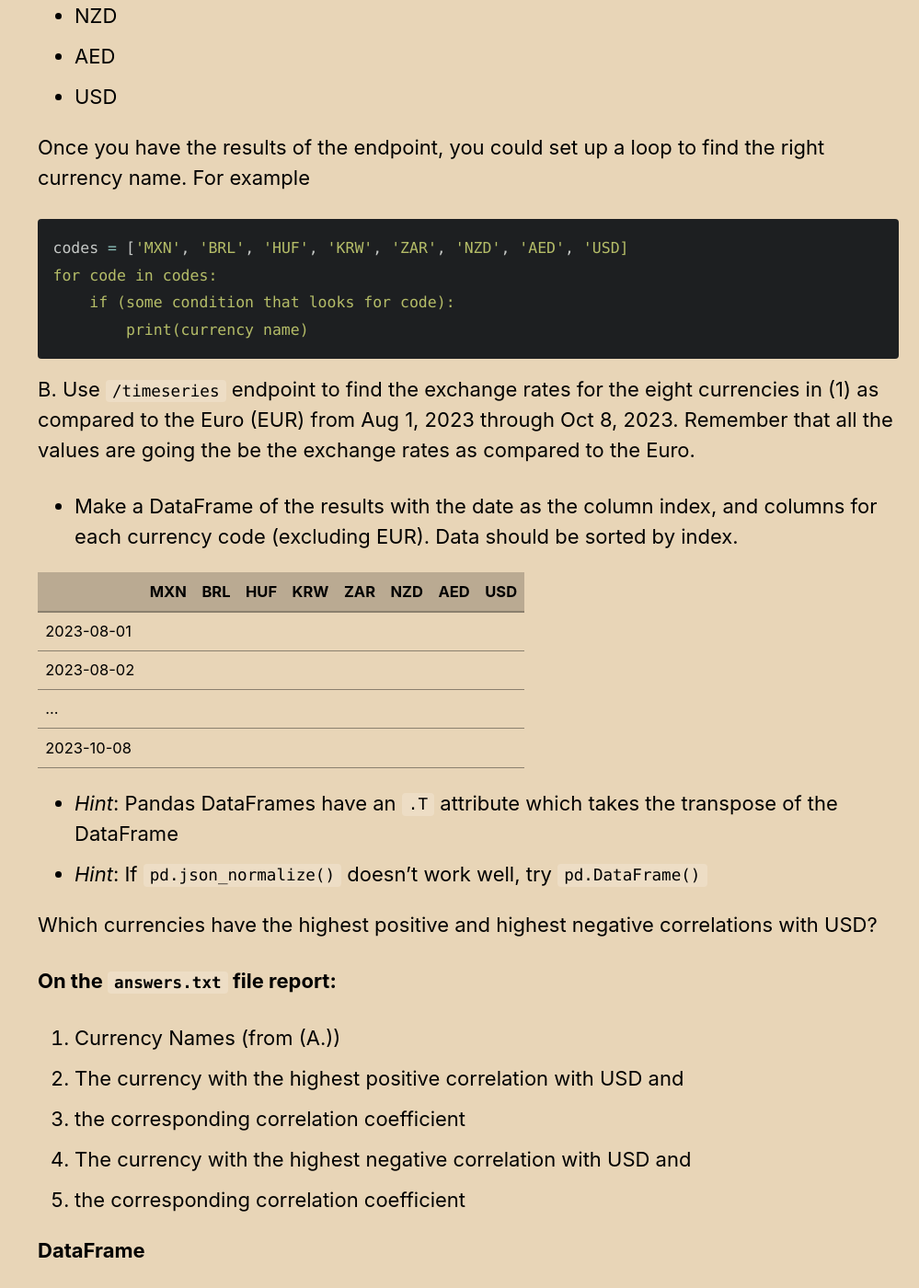
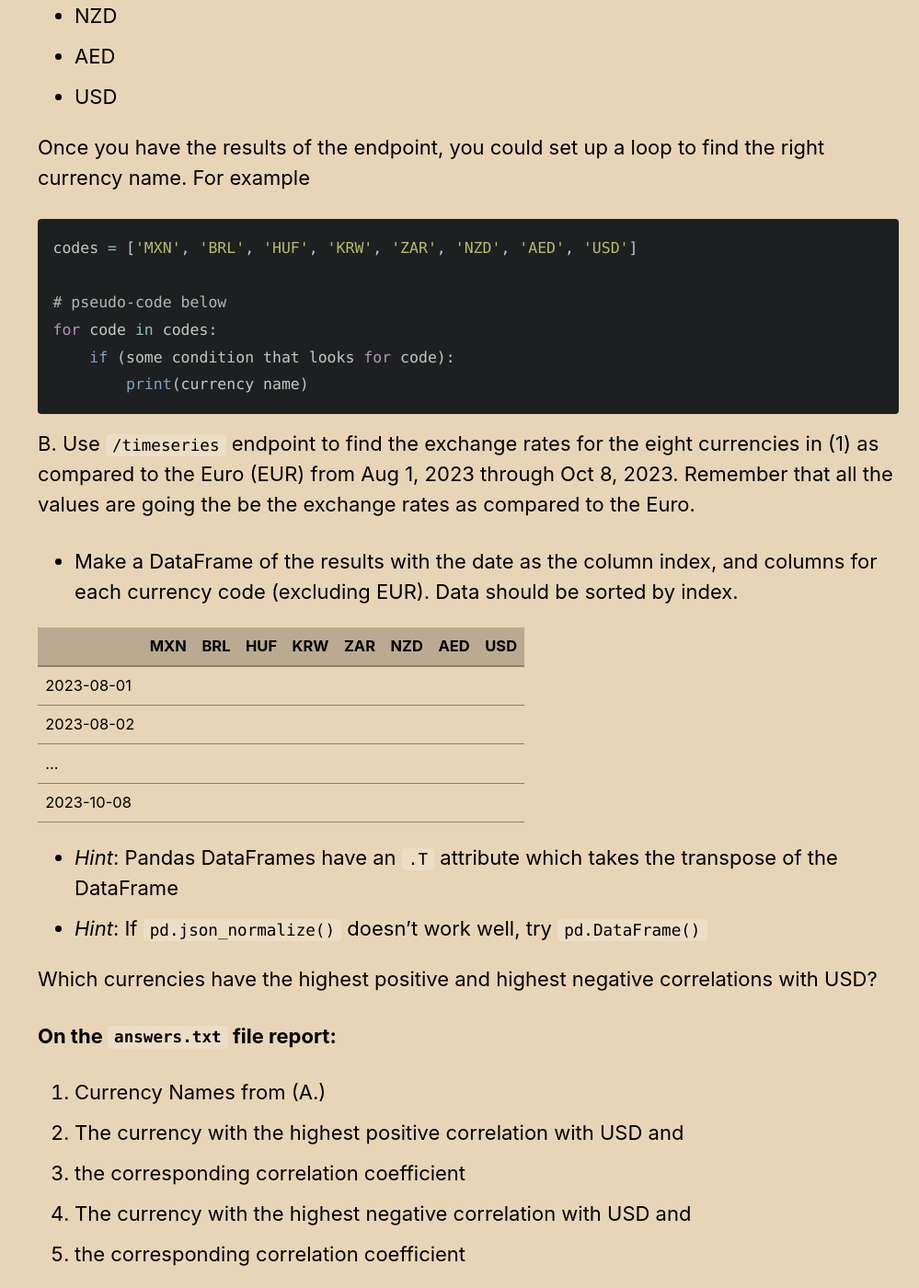
Before and after one commit to s386Fall2023/s386Fall2023.github.io, a Jekyll site: the page built from _assignments/06webscraping.md, in a window 1280 px wide and 1400 px high, scrolled down 1181 px. Shown: the whole window at 92% size, without its empty margins (281-1280 px from the left). Built offline with Jekyll 4.4.1, drawn with Linux system fonts in a browser that asks for light colours; cached includes are drawn as plain includes; some of the changed text lies outside the part shown.

Commit message:
Fix some typos

````diff
--- a/_assignments/06webscraping.md
+++ b/_assignments/06webscraping.md
@@ -30,7 +30,9 @@ A. Use the `/symbols` endpoint to find the currency name of the following three-
 
 Once you have the results of the endpoint, you could set up a loop to find the right currency name.  For example
 ```python
-codes = ['MXN', 'BRL', 'HUF', 'KRW', 'ZAR', 'NZD', 'AED', 'USD]
+codes = ['MXN', 'BRL', 'HUF', 'KRW', 'ZAR', 'NZD', 'AED', 'USD']
+
+# pseudo-code below
 for code in codes:
     if (some condition that looks for code):
         print(currency name)
@@ -52,7 +54,7 @@ B. Use `/timeseries`  endpoint to find the exchange rates for the eight currenci
 Which currencies have the highest positive and highest negative correlations with USD?
 
 **On the `answers.txt` file report:**
-1. Currency Names (from (A.))
+1. Currency Names from (A.)
 2. The currency with the highest positive correlation with USD and
 3. the corresponding correlation coefficient
 4. The currency with the highest negative correlation with USD and
````
Also changed, not shown: other parts of _assignments/06webscraping.md (+2 -1 lines).
